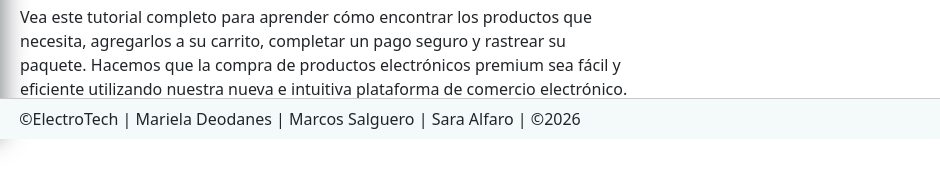
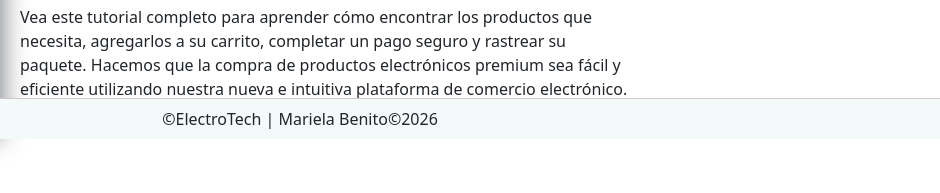
Before and after one commit to MarielaBenito/Electro-Tech-El-Salvador, a plain HTML site: page index.html in a window 1280 px wide. Shown: the part 661-854 px from the top of the page, 340-1280 px from the left. Drawn offline with Linux system fonts and the light colour scheme.

Commit message:
feat: actualizacion de archivo README.md

```diff
--- a/index.html
+++ b/index.html
@@ -11,7 +11,7 @@
     <link rel="stylesheet" href="./src/css/bootstrap/bootstrap-utilities.min.css">
 </head>
 <body>
-   <!-- Flor Mariela Deodanes Benito, Marcos Levi Rivas Salguero, Sara Jael Alfaro Pineda-->
+   <!-- Mariela Benito-->
     <nav class="navbar navbar-expand-lg bg-body-primary">
         <div class="container-fluid">
             <a class="navbar-brand" href="#">
@@ -94,7 +94,7 @@
         </div>
     </section>
     <footer class="fixed-bottom">
-        <p>©ElectroTech | Mariela Deodanes | Marcos Salguero | Sara Alfaro | ©<span class="anio_actual"></span> </p>
+        <p>©ElectroTech | Mariela Benito©<span class="anio_actual"></span> </p>
     </footer>
 </body>
 <script src="./src/js/index.js"></script>
```
Also changed, not shown: src/html/Catalogo.html (+1 -1 lines), src/html/Contacto.html (+1 -1 lines), src/html/Descargas.html (+1 -1 lines), src/html/QuienesSomos.html (+1 -1 lines), src/html/Tutoriales.html (+1 -1 lines), 1 other file.
